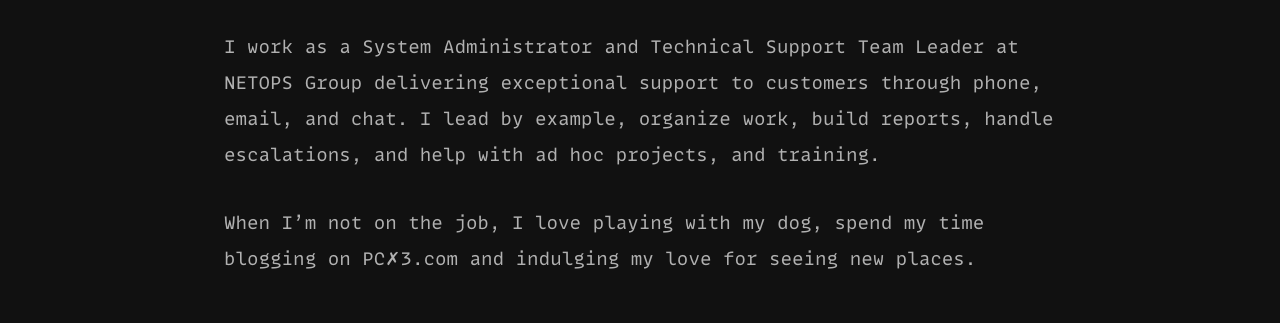
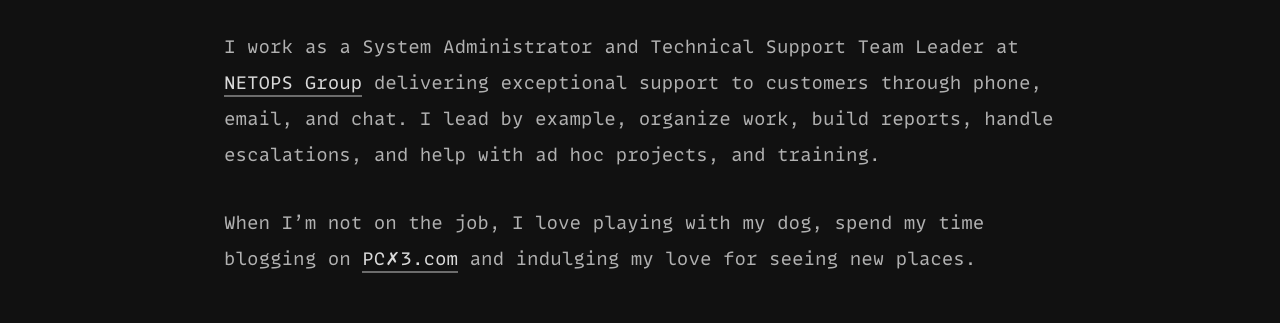
Before and after one commit to stefanpejcic/pejcic.rs, a Vue app: page / in a window 1280 px wide. Shown: the part 409-732 px from the top of the page. Built offline with nearby package versions, Linux system fonts and the light colour scheme.

Commit message:
</LinkBtn>

```diff
--- a/src/components/layouts/TheHero.vue
+++ b/src/components/layouts/TheHero.vue
@@ -21,11 +21,11 @@
 <p
       class="text-sm md:text-base leading-relaxed slg:text-lg lg:leading-loose"
     >
-I work as a System Administrator and Technical Support Team Leader at <a href="https://netops.com" target="_blank">NETOPS Group</a> delivering exceptional support to customers through phone, email, and chat. I lead by example, organize work, build reports, handle escalations, and help with ad hoc projects, and training.</p>
+I work as a System Administrator and Technical Support Team Leader at <LinkBtn link="https://netops.com" target="_blank">NETOPS Group</LinkBtn> delivering exceptional support to customers through phone, email, and chat. I lead by example, organize work, build reports, handle escalations, and help with ad hoc projects, and training.</p>
 <p
       class="text-sm md:text-base leading-relaxed slg:text-lg lg:leading-loose"
     >
-When I’m not on the job, I love playing with my dog, spend my time blogging on <a href="https://pcx3.com" target="_blank">PC✗3.com</a> and indulging my love for seeing new places.
+When I’m not on the job, I love playing with my dog, spend my time blogging on <LinkBtn link="https://pcx3.com" target="_blank">PC✗3.com</LinkBtn> and indulging my love for seeing new places.
     </p>
   </div>
 </template>
```
